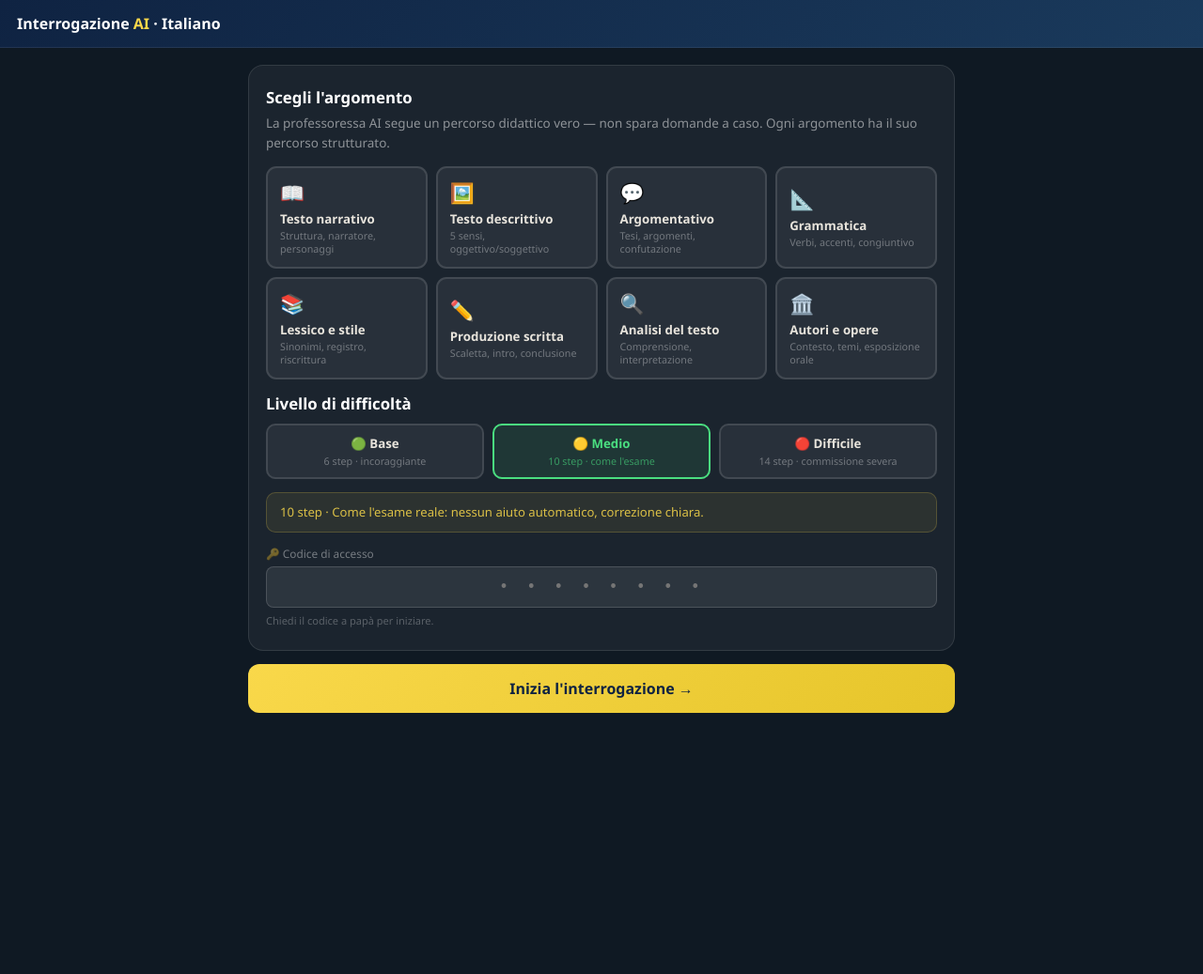
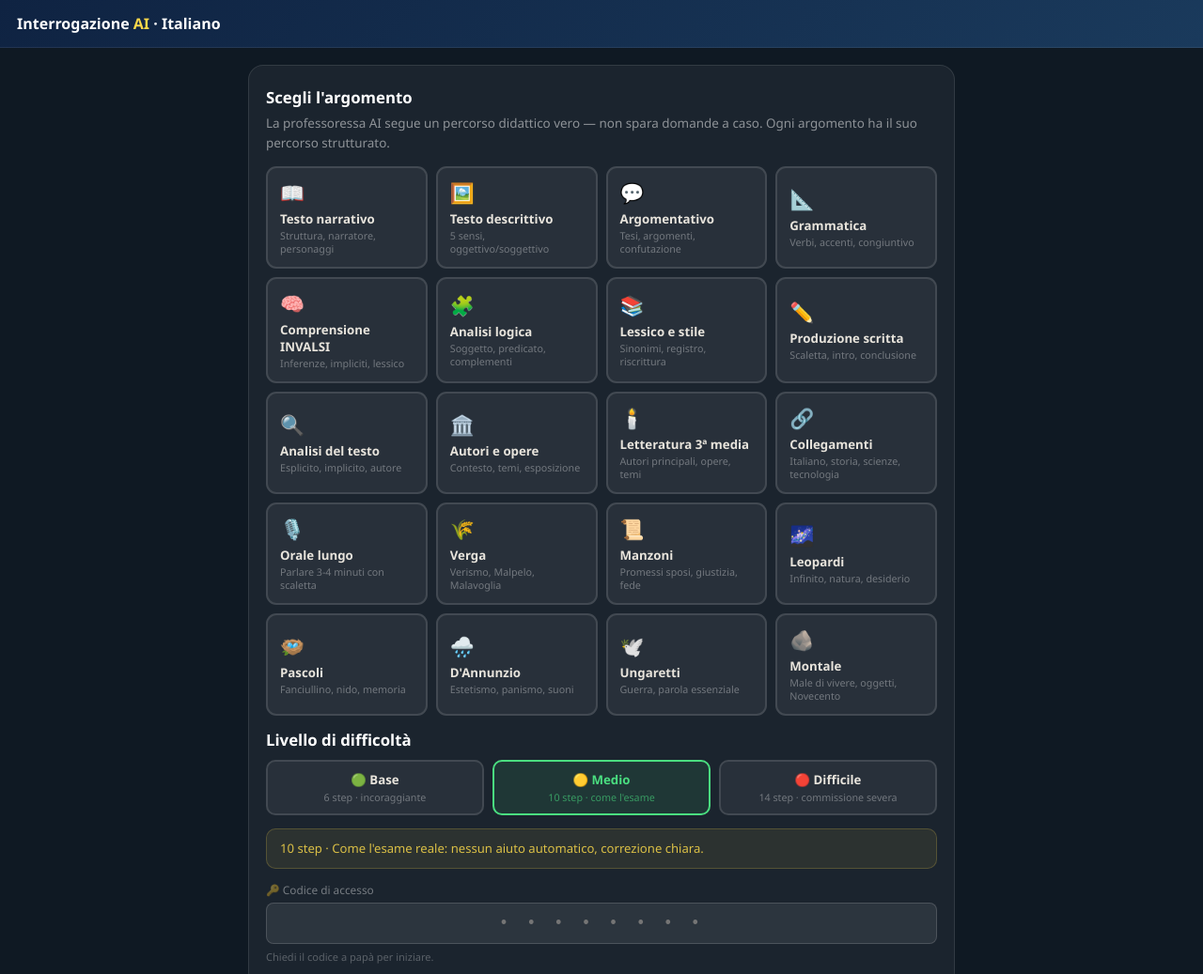
Before and after one commit to boul2g-code/boul2g-code.github.io, a plain HTML site: page maria.html in a window 1280 px wide. Shown: the top 1037 px of the page at 94% size. Before the commit the page ends 800 px from the top, so only its background shows below. Drawn offline with Linux system fonts and the light colour scheme.

Commit message:
Expand Maria exam topics and server step control

```diff
--- a/maria.html
+++ b/maria.html
@@ -188,10 +188,22 @@ const TOPICS = [
   {id:"descrittivo",  icon:"🖼️", name:"Testo descrittivo",  sub:"5 sensi, oggettivo/soggettivo"},
   {id:"argomentativo",icon:"💬", name:"Argomentativo",      sub:"Tesi, argomenti, confutazione"},
   {id:"grammatica",   icon:"📐", name:"Grammatica",         sub:"Verbi, accenti, congiuntivo"},
+  {id:"invalsi",      icon:"🧠", name:"Comprensione INVALSI", sub:"Inferenze, impliciti, lessico"},
+  {id:"logica",       icon:"🧩", name:"Analisi logica",     sub:"Soggetto, predicato, complementi"},
   {id:"lessico",      icon:"📚", name:"Lessico e stile",    sub:"Sinonimi, registro, riscrittura"},
   {id:"produzione",   icon:"✏️", name:"Produzione scritta", sub:"Scaletta, intro, conclusione"},
-  {id:"analisi",      icon:"🔍", name:"Analisi del testo",  sub:"Comprensione, interpretazione"},
-  {id:"autori",       icon:"🏛️", name:"Autori e opere",     sub:"Contesto, temi, esposizione orale"},
+  {id:"analisi",      icon:"🔍", name:"Analisi del testo",  sub:"Esplicito, implicito, autore"},
+  {id:"autori",       icon:"🏛️", name:"Autori e opere",     sub:"Contesto, temi, esposizione"},
+  {id:"letteratura",  icon:"🕯️", name:"Letteratura 3ª media", sub:"Autori principali, opere, temi"},
+  {id:"collegamenti", icon:"🔗", name:"Collegamenti",       sub:"Italiano, storia, scienze, tecnologia"},
+  {id:"orale_lungo",  icon:"🎙️", name:"Orale lungo",       sub:"Parlare 3-4 minuti con scaletta"},
+  {id:"verga",        icon:"🌾", name:"Verga",              sub:"Verismo, Malpelo, Malavoglia"},
+  {id:"manzoni",      icon:"📜", name:"Manzoni",            sub:"Promessi sposi, giustizia, fede"},
+  {id:"leopardi",     icon:"🌌", name:"Leopardi",           sub:"Infinito, natura, desiderio"},
+  {id:"pascoli",      icon:"🪺", name:"Pascoli",            sub:"Fanciullino, nido, memoria"},
+  {id:"dannunzio",    icon:"🌧️", name:"D'Annunzio",         sub:"Estetismo, panismo, suoni"},
+  {id:"ungaretti",    icon:"🕊️", name:"Ungaretti",          sub:"Guerra, parola essenziale"},
+  {id:"montale",      icon:"🪨", name:"Montale",            sub:"Male di vivere, oggetti, Novecento"},
 ];
 
 const LEVELS = [
@@ -314,10 +326,12 @@ async function callAI(){
     } else {
       history.push({role:"assistant",content:text});
       addBub("prof",text);
-      // advance step
-      stepCount=Math.min(stepCount+1,totalSteps);
-      setProgress(Math.round(stepCount/totalSteps*100));
-      updateDots(stepCount-1);
+      // advance only when the server says the main didactic step changed
+      if(data.advance!==false){
+        stepCount=Math.min(stepCount+1,totalSteps);
+        setProgress(Math.round(stepCount/totalSteps*100));
+        updateDots(stepCount-1);
+      }
       setStatus("ready");
     }
   } catch(e){
```
